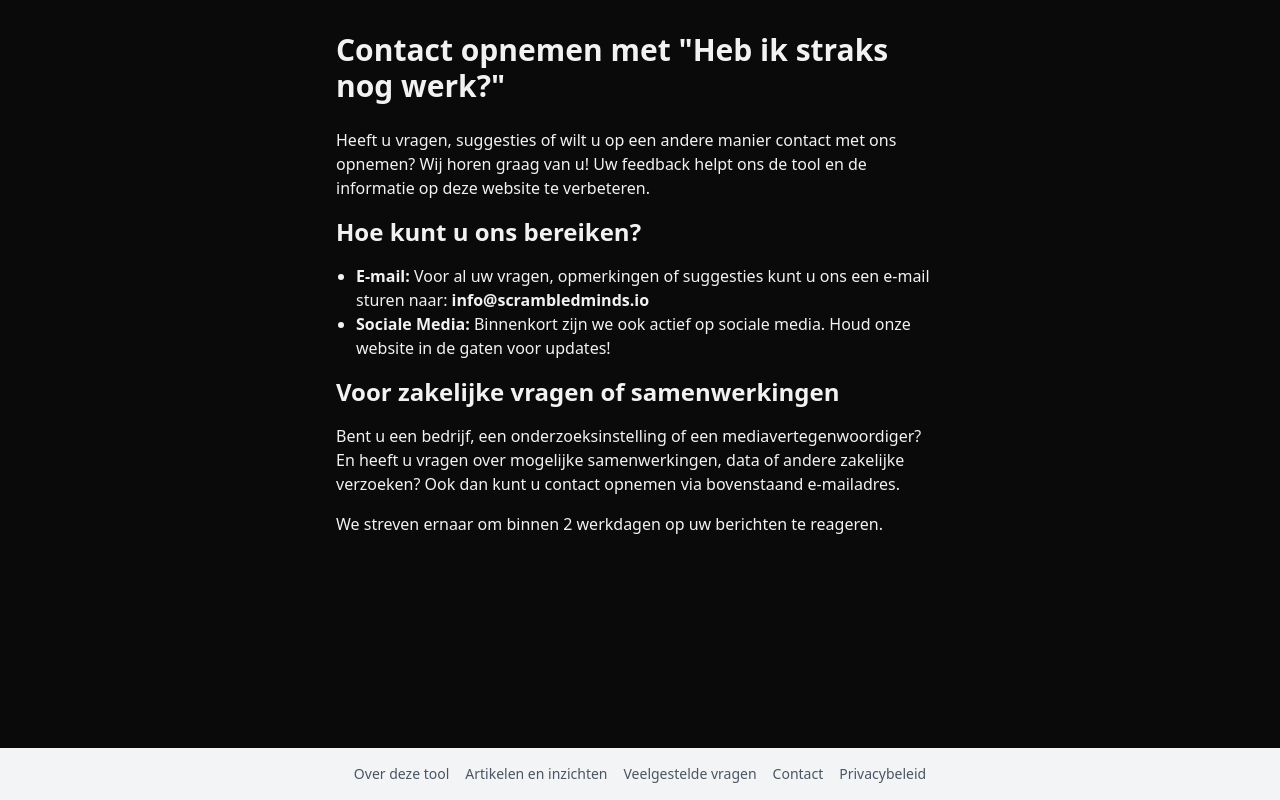
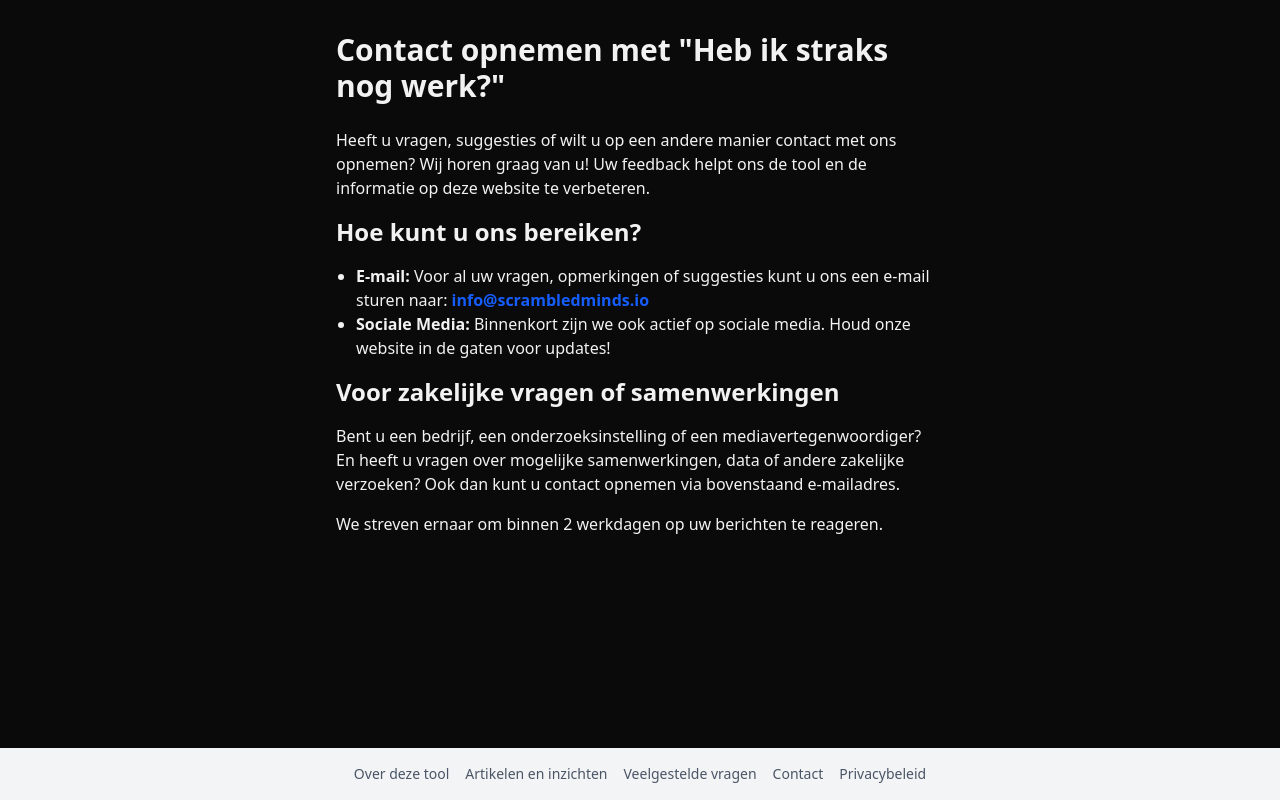
Before and after one commit to ceylonsri2017-glitch/hebikstraksnogwerk.nl, a Next.js app: page /contact in a window 1280 px wide. Built offline with nearby package versions, Linux system fonts and the light colour scheme.

Commit message:
Feat: Light footer and clickable email links

```diff
--- a/src/app/contact/page.tsx
+++ b/src/app/contact/page.tsx
@@ -6,7 +6,7 @@ export default function ContactPage() {
 
       <h2 className="text-2xl font-semibold mb-4">Hoe kunt u ons bereiken?</h2>
       <ul className="list-disc pl-5 mb-4">
-        <li><strong>E-mail:</strong> Voor al uw vragen, opmerkingen of suggesties kunt u ons een e-mail sturen naar: <strong>info@scrambledminds.io</strong></li>
+        <li><strong>E-mail:</strong> Voor al uw vragen, opmerkingen of suggesties kunt u ons een e-mail sturen naar: <strong><a href="mailto:info@scrambledminds.io" className="text-blue-600 hover:underline">info@scrambledminds.io</a></strong></li>
         <li><strong>Sociale Media:</strong> Binnenkort zijn we ook actief op sociale media. Houd onze website in de gaten voor updates!</li>
       </ul>
 
--- a/src/app/layout.tsx
+++ b/src/app/layout.tsx
@@ -32,8 +32,8 @@ export default function RootLayout({
     >
       <body className="min-h-full flex flex-col">
         {children}
-        <footer className="w-full mt-auto bg-gray-100 dark:bg-gray-800 p-4">
-          <nav className="max-w-7xl mx-auto flex flex-wrap justify-center gap-4 text-sm text-gray-600 dark:text-gray-300">
+        <footer className="w-full mt-auto bg-gray-100 p-4">
+          <nav className="max-w-7xl mx-auto flex flex-wrap justify-center gap-4 text-sm text-gray-600">
             <a href="/over-deze-tool" className="hover:underline">Over deze tool</a>
             <a href="/artikelen-en-inzichten" className="hover:underline">Artikelen en inzichten</a>
             <a href="/veelgestelde-vragen" className="hover:underline">Veelgestelde vragen</a>
--- a/src/app/privacybeleid/page.tsx
+++ b/src/app/privacybeleid/page.tsx
@@ -54,7 +54,7 @@ export default function PrivacybeleidPage() {
       <p className="mb-4">Wij behouden ons het recht voor om dit privacybeleid te allen tijde te wijzigen. Wijzigingen zullen op deze pagina worden gepubliceerd. Wij raden u aan dit beleid regelmatig te raadplegen.</p>
 
       <h2 className="text-2xl font-semibold mb-4">Contact</h2>
-      <p className="mb-4">Voor vragen over dit privacybeleid kunt u contact met ons opnemen via: info@scrambledminds.io</p>
+      <p className="mb-4">Voor vragen over dit privacybeleid kunt u contact met ons opnemen via: <a href="mailto:info@scrambledminds.io" className="text-blue-600 hover:underline">info@scrambledminds.io</a></p>
     </div>
   );
 }
--- a/src/app/veelgestelde-vragen/page.tsx
+++ b/src/app/veelgestelde-vragen/page.tsx
@@ -29,7 +29,7 @@ export default function VeelgesteldeVragenPage() {
       <h2 className="text-2xl font-semibold mb-4">Problemen of Feedback?</h2>
       <p className="mb-4">Heeft u een vraag die hier niet beantwoord wordt? Werkt iets niet goed? Of heeft u suggesties om de tool te verbeteren? Wij horen het graag!</p>
       <ul className="list-disc pl-5 mb-4">
-        <li><strong>Mail uw vraag of feedback:</strong> Stuur een e-mail naar info@scrambledminds.io. We proberen zo snel mogelijk te reageren.</li>
+        <li><strong>Mail uw vraag of feedback:</strong> Stuur een e-mail naar <a href="mailto:info@scrambledminds.io" className="text-blue-600 hover:underline">info@scrambledminds.io</a>. We proberen zo snel mogelijk te reageren.</li>
       </ul>
     </div>
   );
```
